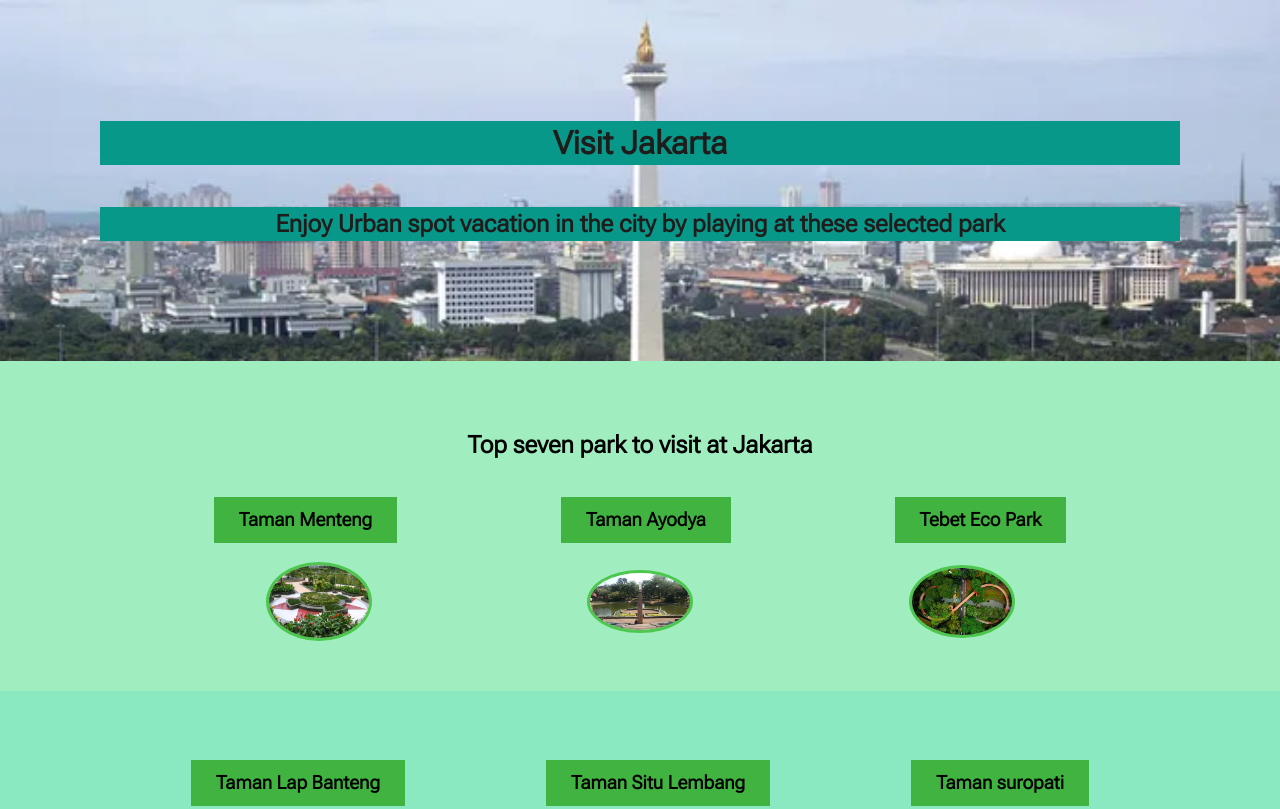
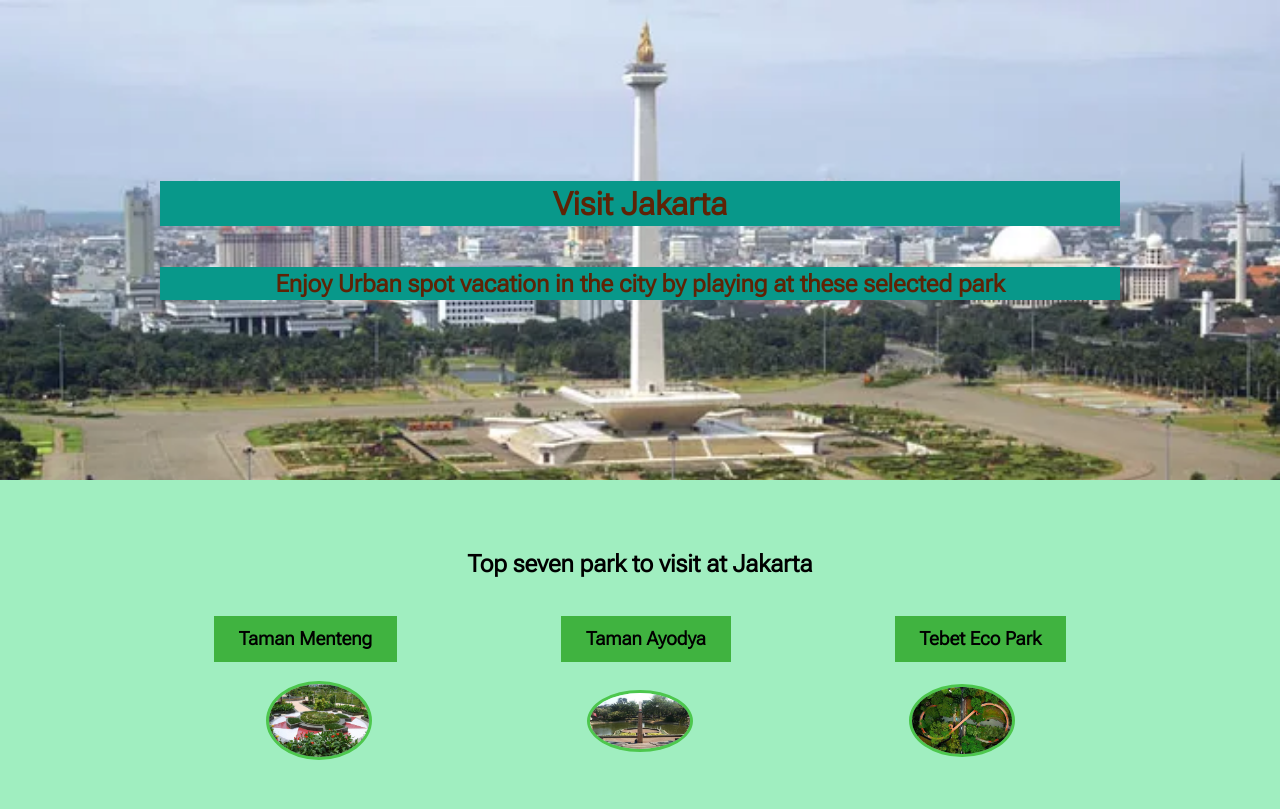
Before and after one commit to kun7/hometown-page, a plain HTML site: page index.html in a window 1280 px wide. Shown: the top 809 px of the page. Drawn offline with Linux system fonts and the light colour scheme.

```diff
--- a/styles.css
+++ b/styles.css
@@ -7,19 +7,22 @@
 .hero{
     background-image: url("images/jakarta.webp");
     background-size: cover;
+    background-color: #404040;
     background-position: top center;
     display: flex;
     flex-direction: column;
-    padding:100px;
+    padding: 10em;
 }
 .text{
-    padding:3px 15px;
-    background-color: #08988A;
-    color: rgb(31, 29, 28);
+    padding:0.1em 0.1em;
+    background: #08988A;
+    color: rgb(94, 35, 6);
+    display: flex;
+    flex-direction: column;
 }
 img {
     width: 100px;
-    border-radius:80%;
+    border-radius:50%;
     border:3px solid rgb(77, 199, 77);
 }
 #activities{
@@ -82,6 +85,7 @@
 }
 
 
-#activities a:hover {
+#activities a:hover,
+#activities a:active {
     background-color:#1f2429;
 }
```
